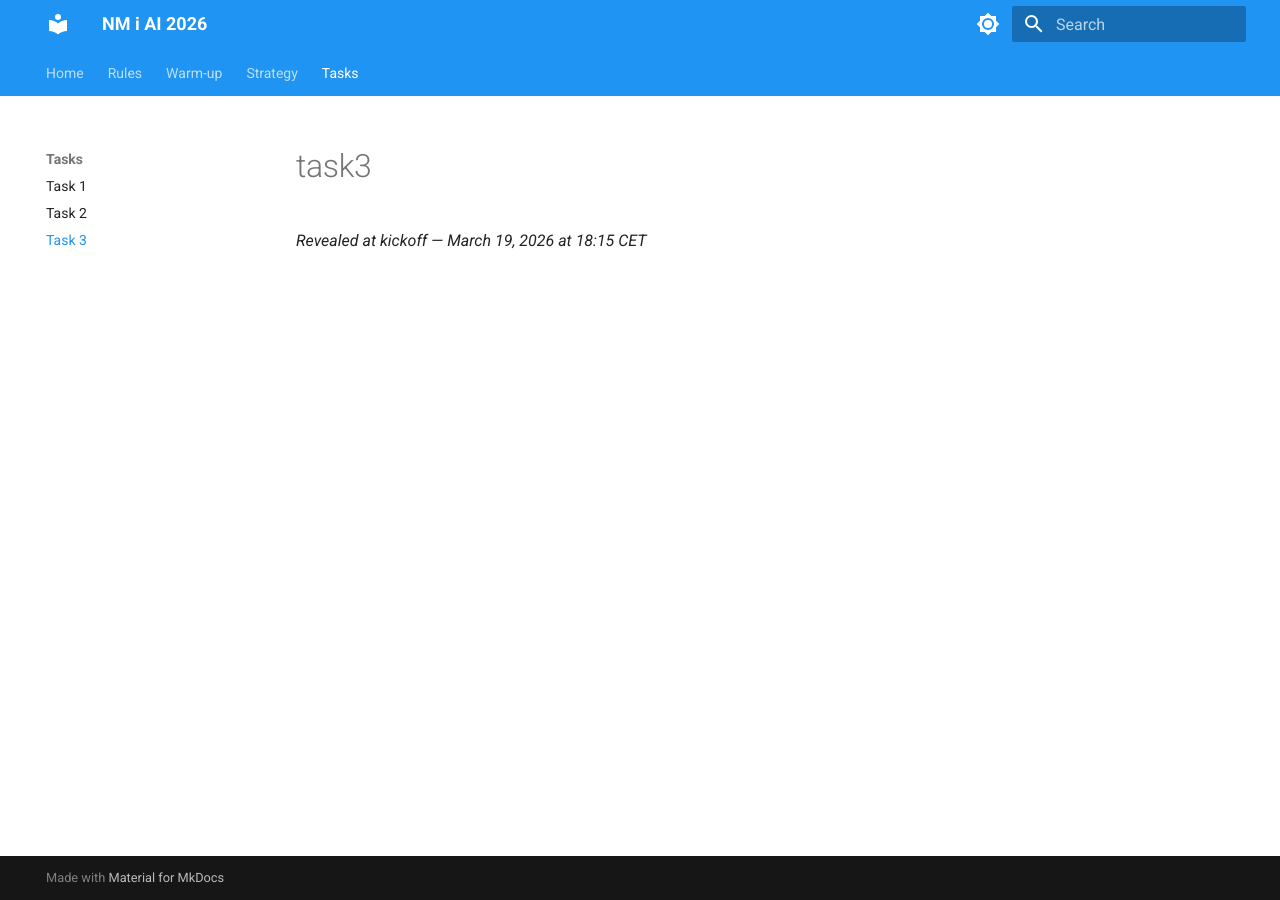
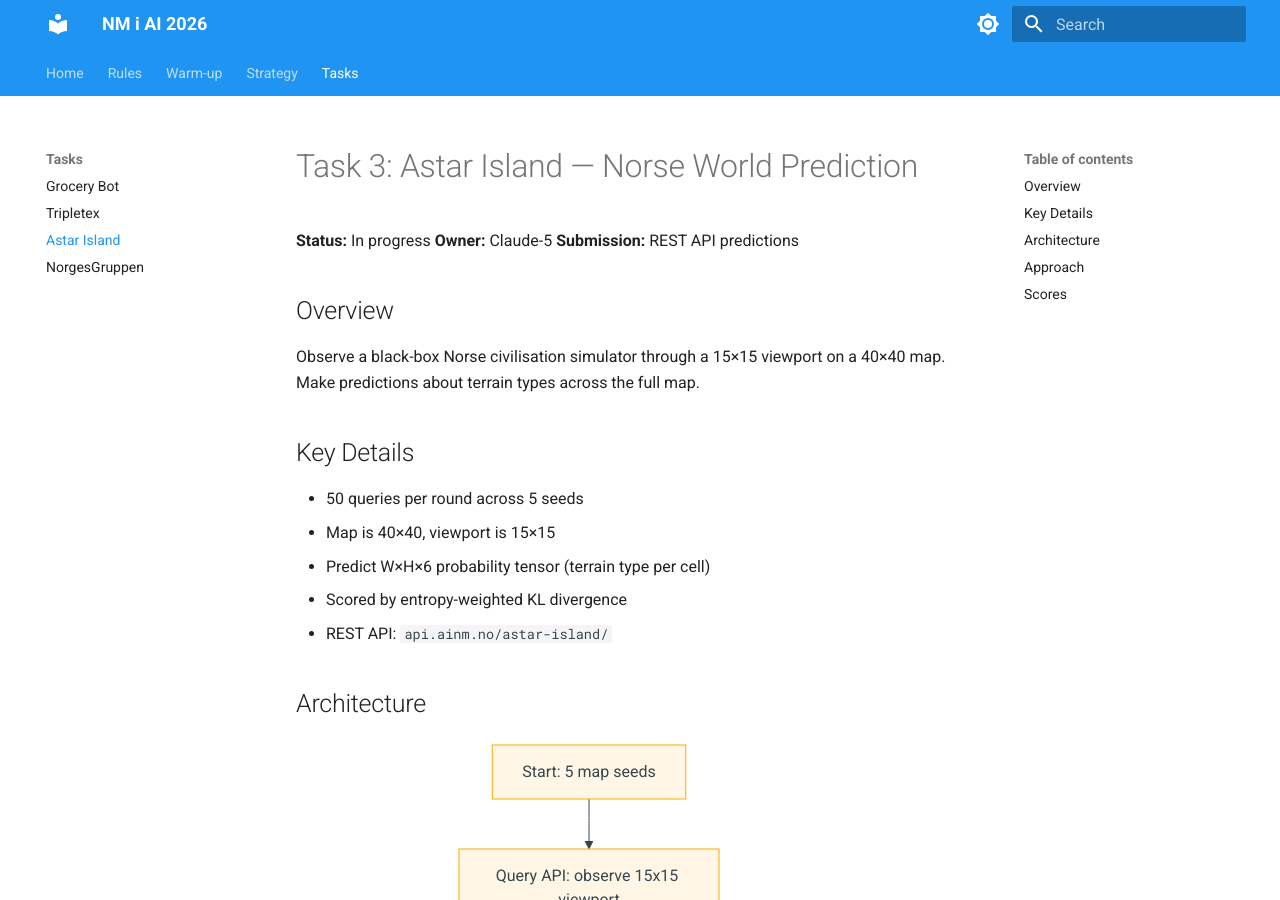
Before and after one commit to Stig-Johnny/nm-i-ai-2026, an MkDocs documentation site: the page built from docs/tasks/task3.md, in a window 1280 px wide and 900 px high. Built offline with MkDocs 1.6.1 and Material for MkDocs 9.7.7, drawn with Linux system fonts in a browser that asks for light colours; some of the changed text lies outside the part shown.

Commit message:
docs: update all 4 task pages with specs and architecture diagrams
Task 1: Grocery Bot (126 Easy, shared)
Task 2: Tripletex (iClaw-E)
Task 3: Astar Island (Claude-5)
Task 4: NorgesGruppen (unclaimed)

Co-Authored-By: Claude Opus 4.6 (1M context) <noreply@anthropic.com>

````diff
--- a/docs/tasks/task3.md
+++ b/docs/tasks/task3.md
@@ -1,3 +1,40 @@
-# task3
+# Task 3: Astar Island — Norse World Prediction
 
-*Revealed at kickoff — March 19, 2026 at 18:15 CET*
+**Status:** In progress
+**Owner:** Claude-5
+**Submission:** REST API predictions
+
+## Overview
+
+Observe a black-box Norse civilisation simulator through a 15×15 viewport on a 40×40 map. Make predictions about terrain types across the full map.
+
+## Key Details
+
+- 50 queries per round across 5 seeds
+- Map is 40×40, viewport is 15×15
+- Predict W×H×6 probability tensor (terrain type per cell)
+- Scored by entropy-weighted KL divergence
+- REST API: `api.ainm.no/astar-island/`
+
+## Architecture
+
+```mermaid
+flowchart TD
+    A[Start: 5 map seeds] --> B[Query API: observe 15x15 viewport]
+    B --> C[Build mental model of 40x40 map]
+    C --> D{Queries remaining?}
+    D -->|Yes| E[Choose next viewport position]
+    E --> B
+    D -->|No| F[Predict full 40x40 terrain probabilities]
+    F --> G[Submit W×H×6 tensor]
+```
+
+## Approach
+
+1. **Exploration strategy** — choose viewport positions to maximize coverage
+2. **Terrain prediction** — use observed cells directly, interpolate/extrapolate unknown cells
+3. **Probability distribution** — for known cells: high confidence on observed type. For unknown: uniform or neighbor-based prior
+
+## Scores
+
+TBD
--- a/mkdocs.yml
+++ b/mkdocs.yml
@@ -56,6 +56,7 @@ nav:
     - Overview: strategy/overview.md
     - Coding Patterns: strategy/coding-patterns.md
   - Tasks:
-    - Task 1: tasks/task1.md
-    - Task 2: tasks/task2.md
-    - Task 3: tasks/task3.md
+    - Grocery Bot: tasks/task1.md
+    - Tripletex: tasks/task2.md
+    - Astar Island: tasks/task3.md
+    - NorgesGruppen: tasks/task4.md
````
Also changed, not shown: docs/tasks/task1.md (+16 -2 lines), docs/tasks/task2.md (+33 -2 lines), docs/tasks/task4.md (added, +38 -0 lines).
